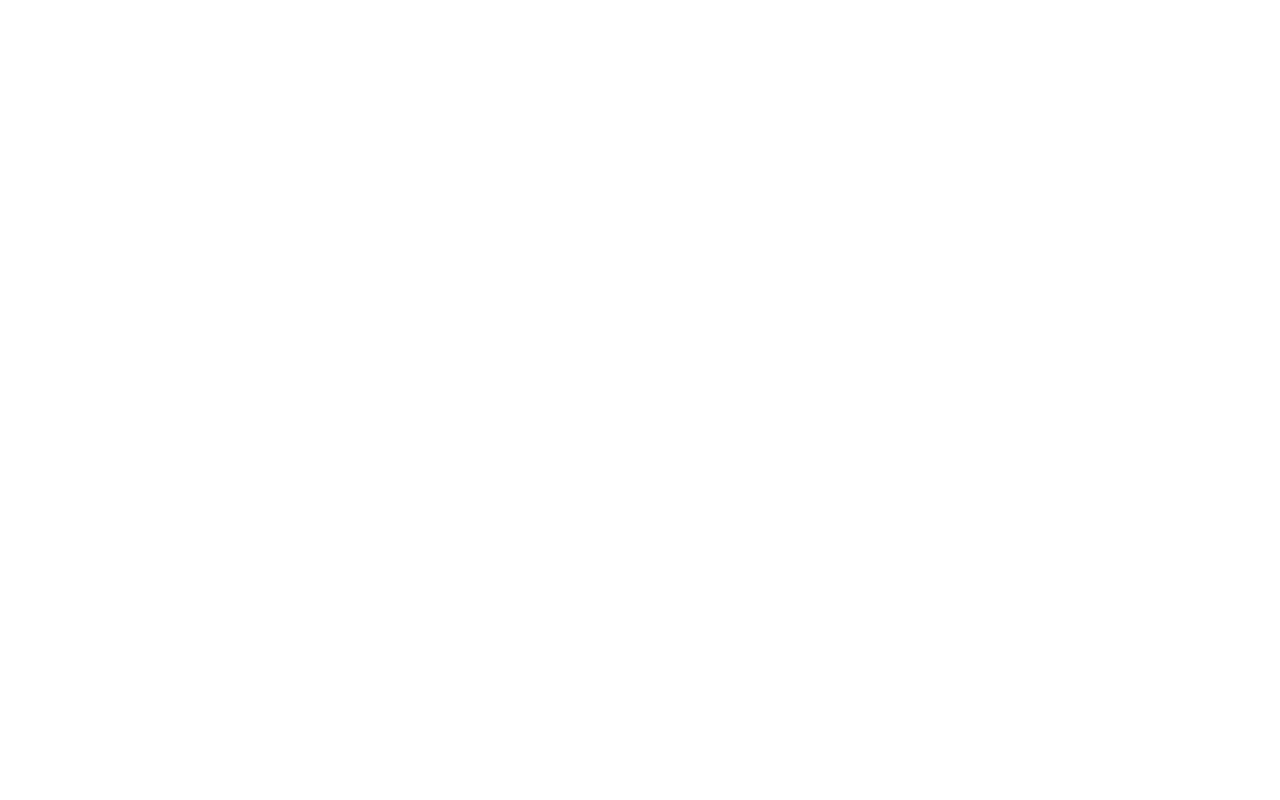
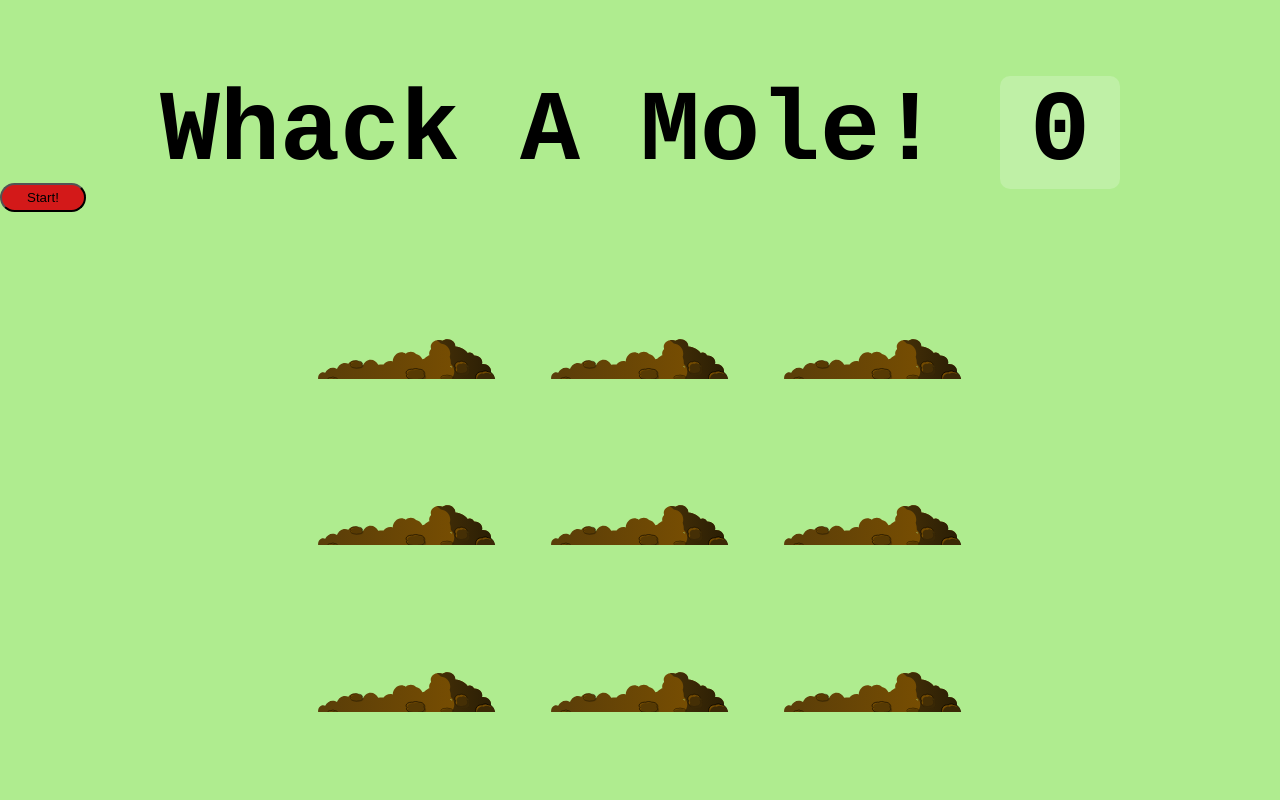
Before and after one commit to JulianNavi/WhackAMole, a plain HTML site: page index.html in a window 1280 px wide. Drawn offline with Linux system fonts and the light colour scheme.

Commit message:
added style and create  html structure

```diff
--- a/index.html
+++ b/index.html
@@ -10,6 +10,38 @@
 </head>
 
 <body>
+    <h2>Whack A Mole! <span class="score">0</span></h2>
+    <button type="button" name="start" class="start">Start!</button>
+
+    <div class="game">
+        <div class="hole hole1">
+            <div class="mole"></div>
+        </div>
+        <div class="hole hole2">
+            <div class="mole"></div>
+        </div>
+        <div class="hole hole3">
+            <div class="mole"></div>
+        </div>
+        <div class="hole hole4">
+            <div class="mole"></div>
+        </div>
+        <div class="hole hole5">
+            <div class="mole"></div>
+        </div>
+        <div class="hole hole6">
+            <div class="mole"></div>
+        </div>
+        <div class="hole hole7">
+            <div class="mole"></div>
+        </div>
+        <div class="hole hole8">
+            <div class="mole"></div>
+        </div>
+        <div class="hole hole9">
+            <div class="mole"></div>
+        </div>
+    </div>
     <script src="index.js"></script>
 </body>
 
--- a/style.css
+++ b/style.css
@@ -0,0 +1,77 @@
+html {
+    box-sizing: border-box;
+    font-size: 10px;
+    background: #afec8f;
+}
+
+*,
+*:before,
+*:after {
+    box-sizing: inherit;
+}
+
+body {
+    padding: 0;
+    margin: 0;
+    font-family: 'Courier New', Courier, monospace;
+}
+
+h2 {
+    text-align: center;
+    font-size: 10rem;
+    line-height: 1;
+    margin-bottom: 0;
+}
+
+.start {
+    background: rgb(211, 25, 25);
+    padding: 0.5rem 2.5rem;
+    border-radius: 1.5rem;
+}
+
+.score {
+    background: rgba(255, 255, 255, 0.2);
+    padding: 0 3rem;
+    line-height: 1;
+    border-radius: 1rem;
+}
+
+.game {
+    width: 700px;
+    height: 500px;
+    display: flex;
+    flex-wrap: wrap;
+    margin: 0 auto;
+}
+
+.hole {
+    flex: 1 0 33.33%;
+    overflow: hidden;
+    position: relative;
+}
+
+.hole:after {
+    display: block;
+    background: url("/dirt.svg") bottom center no-repeat;
+    background-size: contain;
+    content: '';
+    width: 100%;
+    height: 70px;
+    position: absolute;
+    z-index: 2;
+    bottom: -30px;
+}
+
+.mole {
+    background: url('/sunmole.png') bottom center no-repeat;
+    background-size: 60%;
+    position: absolute;
+    top: 100%;
+    width: 100%;
+    height: 100%;
+    transition: all 0.4s;
+}
+
+.hole.up .mole {
+    top: 0;
+}
```
Also changed, not shown: bowmole.png (added), dirt.svg (added), sunmole.png (added).
